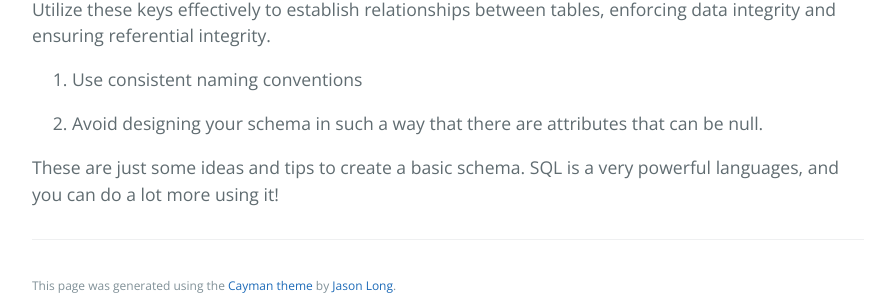
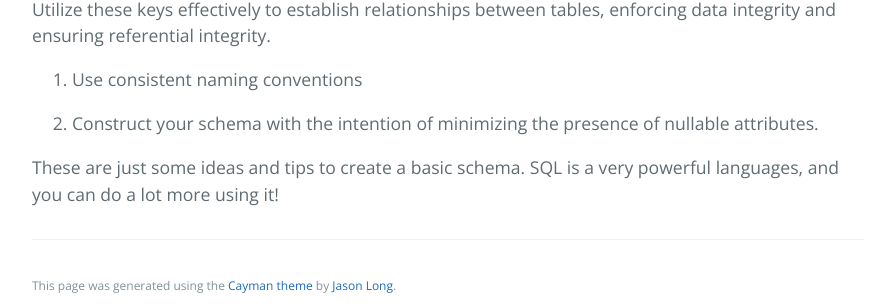
Before and after one commit to learning-software-engineering/learning-software-engineering.github.io, a Jekyll site: the page built from Topics/Tech_Stacks/SQL-creating_database.md, in a window 1280 px wide and 900 px high, scrolled down 2980 px. Shown: the part 572-878 px from the top of the window, without its empty margins (192-1084 px from the left). Built offline with Jekyll 4.4.1, drawn with Linux system fonts in a browser that asks for light colours; our own code applies the rules of GitHub Pages for plain Markdown files.

Commit message:
Update SQL-creating_database.md

```diff
--- a/Topics/Tech_Stacks/SQL-creating_database.md
+++ b/Topics/Tech_Stacks/SQL-creating_database.md
@@ -98,6 +98,6 @@ Utilize these keys effectively to establish relationships between tables, enforc
 3. Use consistent naming conventions
 
 
-4. Avoid designing your schema in such a way that there are attributes that can be null.
+4. Construct your schema with the intention of minimizing the presence of nullable attributes.
 
 These are just some ideas and tips to create a basic schema. SQL is a very powerful languages, and you can do a lot more using it!
```
